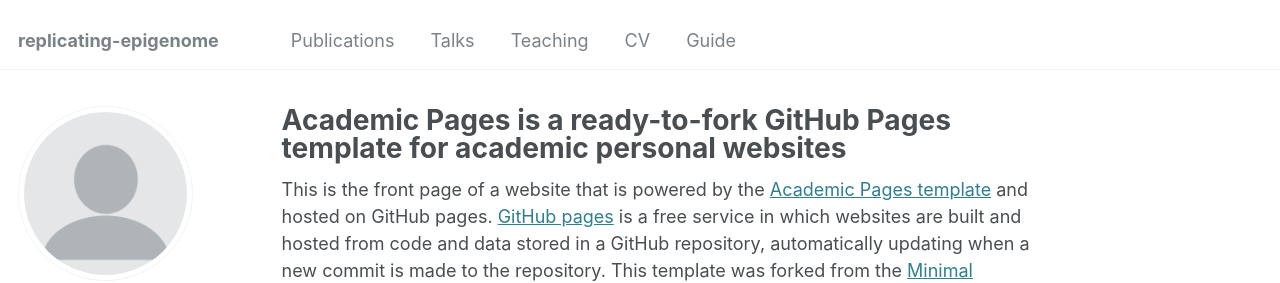
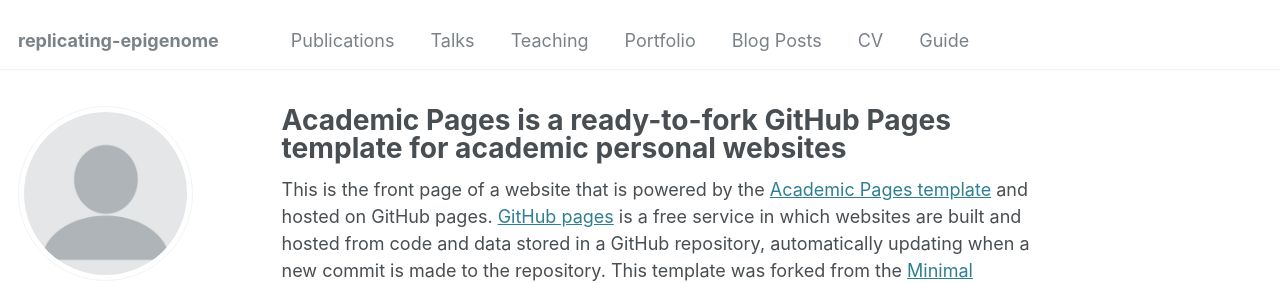
Before and after one commit to oliviacamel/replicating-epigenome, a Jekyll site: the page built from _pages/about.md, in a window 1280 px wide. Shown: the top 283 px of the page. Built offline with Jekyll 4.4.1, drawn with Linux system fonts in a browser that asks for light colours; some web fonts are replaced.

Commit message:
Update navigation.yml

```diff
--- a/_data/navigation.yml
+++ b/_data/navigation.yml
@@ -14,6 +14,11 @@ main:
   - title: "Teaching"
     url: /teaching/
 
+  - title: "Portfolio"
+    url: /portfolio/
+
+  - title: "Blog Posts"
+    url: /year-archive/
 
   - title: "CV"
     url: /cv/
```
